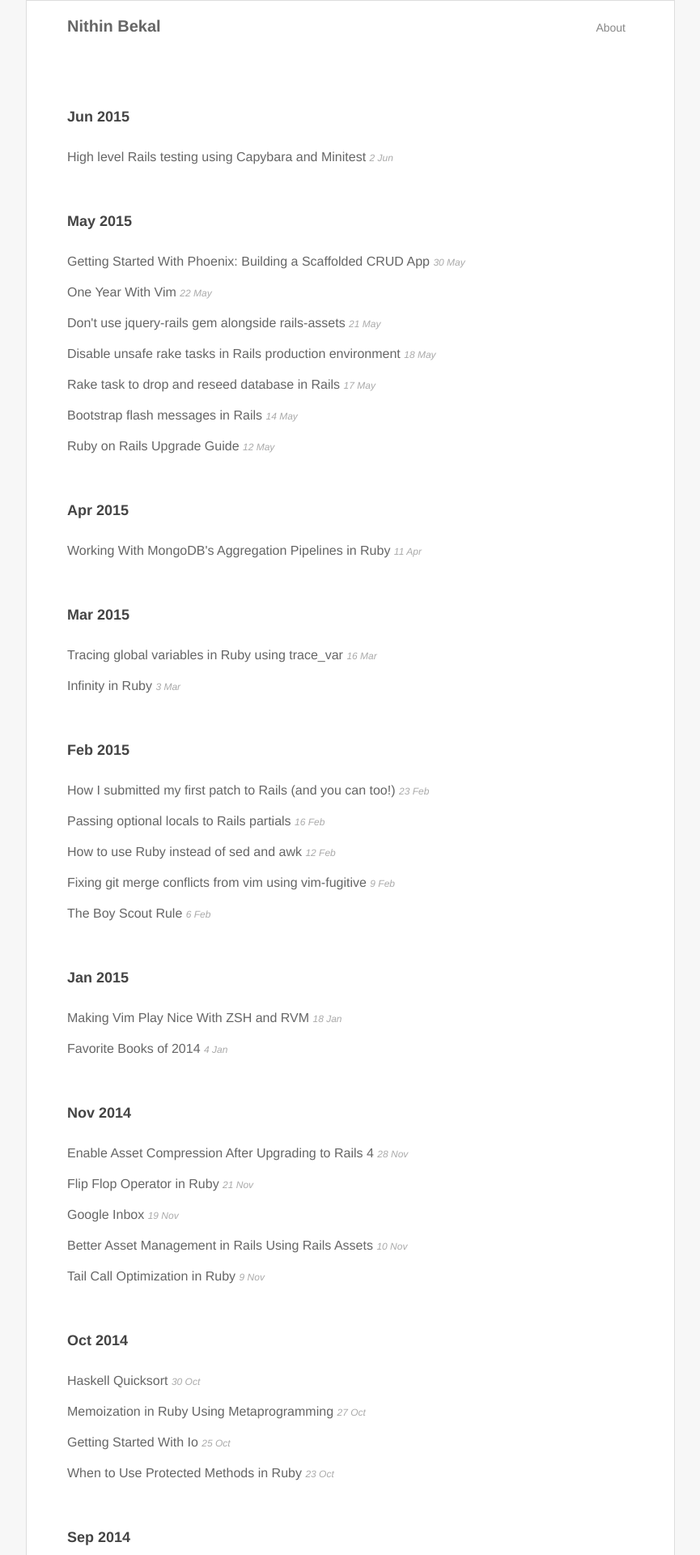
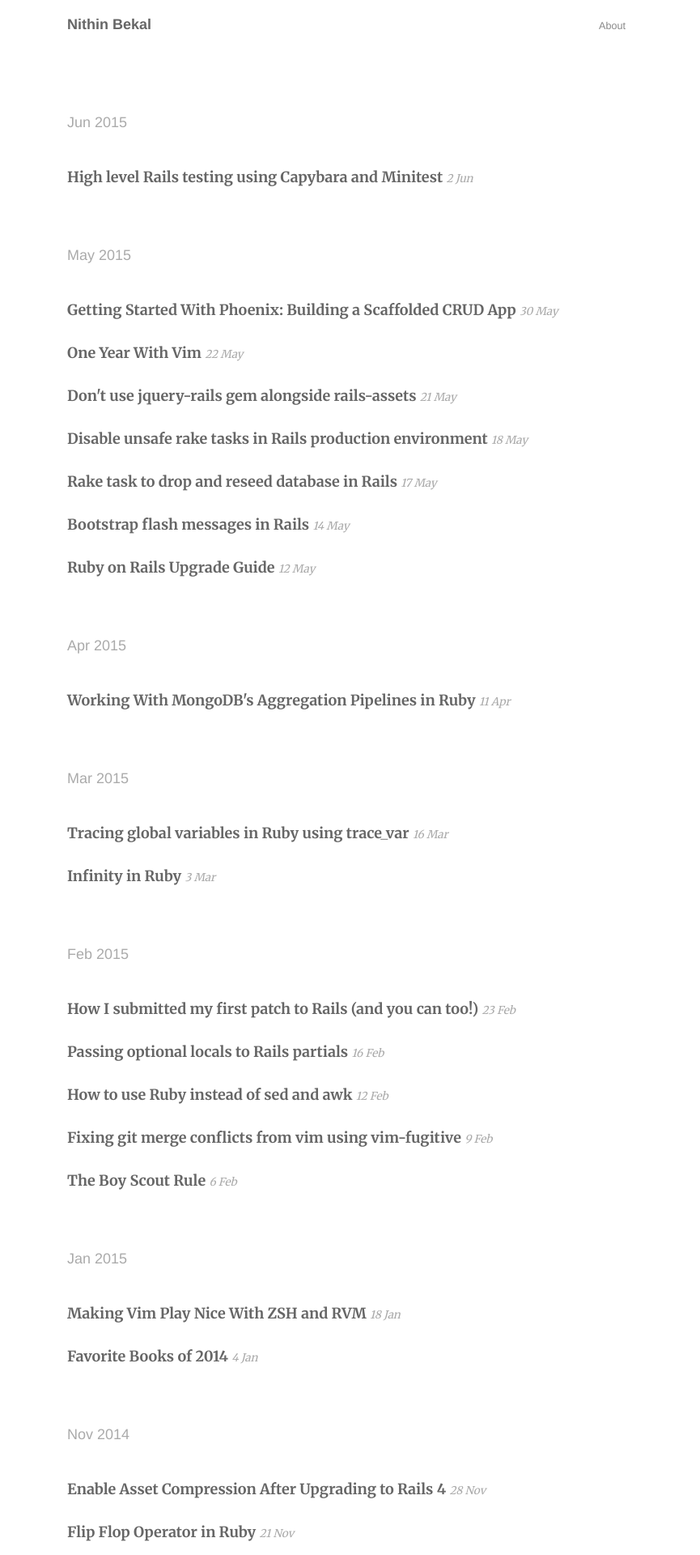
Before and after one commit to nithinbekal/nithinbekal.github.io, a Jekyll site: the page built from index.html, in a window 1280 px wide. Shown: the top 1920 px of the page at 81% size, without its empty margins (207-1072 px from the left). Built offline with Jekyll 4.4.1, drawn with Linux system fonts in a browser that asks for light colours.

Commit message:
Switch font to Merriweather

```diff
--- a/_layouts/default.html
+++ b/_layouts/default.html
@@ -9,6 +9,7 @@
     <link rel="stylesheet" href="/css/syntax.css">
     <link rel="stylesheet" href="/css/main.css">
     <link rel="alternate" type="application/rss+xml" title="{{ site.name }}" href="{{ site.url }}/feed.xml">
+    <link href='http://fonts.googleapis.com/css?family=Merriweather:400,700' rel='stylesheet' type='text/css'>
   </head>
   <body>
     <div class='container'>
--- a/css/main.css
+++ b/css/main.css
@@ -3,10 +3,9 @@
 html, body { height: 100%; }
 
 body {
-  background: #f7f7f7;
   color: #444;
   font-family: 'Helvetica Neue', Arial, sans-serif;
-  font-size: 20px;
+  font-size: 18px;
   text-rendering: optimizeLegibility;
 }
 
@@ -18,8 +17,6 @@ h1, h2, h3, h4, h5, h6 { font-family: 'Helvetica Neue', Helvetica, Arial, sans-s
 .align-right { float: right; }
 
 .container {
-  background: #fff;
-  border: 1px solid #ddd;
   margin: 0 auto;
   width: 800px;
 }
@@ -44,24 +41,15 @@ h1, h2, h3, h4, h5, h6 { font-family: 'Helvetica Neue', Helvetica, Arial, sans-s
   padding: 0 10px;
 }
 
-.site {
-  margin: 0 auto;
-  padding: 20px 50px;
-}
+.site { margin: 0 auto; padding: 20px 50px; }
 
-.site .posts .post-group {
-  padding: 30px 0 0 0;
-}
-
-.site .posts .month {
-  font-size: 0.9em;
-  font-weight: bold;
-  padding: 20px 0;
-}
+.site .posts .post-group { padding: 30px 0 0 0; }
+.site .posts .month { color: #aaa; padding: 30px 0; }
 
 .site .posts .post-listing {
-  font-size: 0.8em;
-  padding: 10px 0;
+  font-family: 'Merriweather', Georgia, serif;
+  font-weight: bold;
+  padding: 15px 0;
 }
 
 .site .posts .published-on {
@@ -86,7 +74,7 @@ h1, h2, h3, h4, h5, h6 { font-family: 'Helvetica Neue', Helvetica, Arial, sans-s
 }
 
 .site .post .content    {
-  font-family: Georgia, serif;
+  font-family: 'Merriweather', Georgia, serif;
   line-height: 1.8em;
   margin: 60px 0;
 }
@@ -115,7 +103,7 @@ h1, h2, h3, h4, h5, h6 { font-family: 'Helvetica Neue', Helvetica, Arial, sans-s
 .site .post .content blockquote {
   background: #fff;
   border: 1px solid #ddd;
-  font-family: Georgia, serif;
+  font-family: 'Merriweather', Georgia, serif;
   font-size: 1.05em;
   font-style: italic;
   line-height: 1.8em;
@@ -134,12 +122,13 @@ h1, h2, h3, h4, h5, h6 { font-family: 'Helvetica Neue', Helvetica, Arial, sans-s
 
 #author-bio {
   border: 1px solid #ddd;
-  font-size: 0.75em;
+  font-family: 'Merriweather', Georgia, serif;
+  font-size: 0.8em;
   line-height: 1.7em;
   overflow: hidden;
   padding: 20px;
 }
-#author-bio .gravatar { float: left; height: 150px; }
+#author-bio .gravatar { float: left; height: 120px; }
 #author-bio .gravatar img {
   border-radius: 50%;
   height: 50px;
@@ -198,6 +187,7 @@ hr {
 
 @media screen and (max-width: 500px) {
   body { font-size: 16px; }
+  .container > .header { padding: 20px; }
   .site { padding: 20px; }
   .site .posts .post-listing { font-size: 0.9em; }
   .site .post h2.title { font-size: 1.5em; }
```
